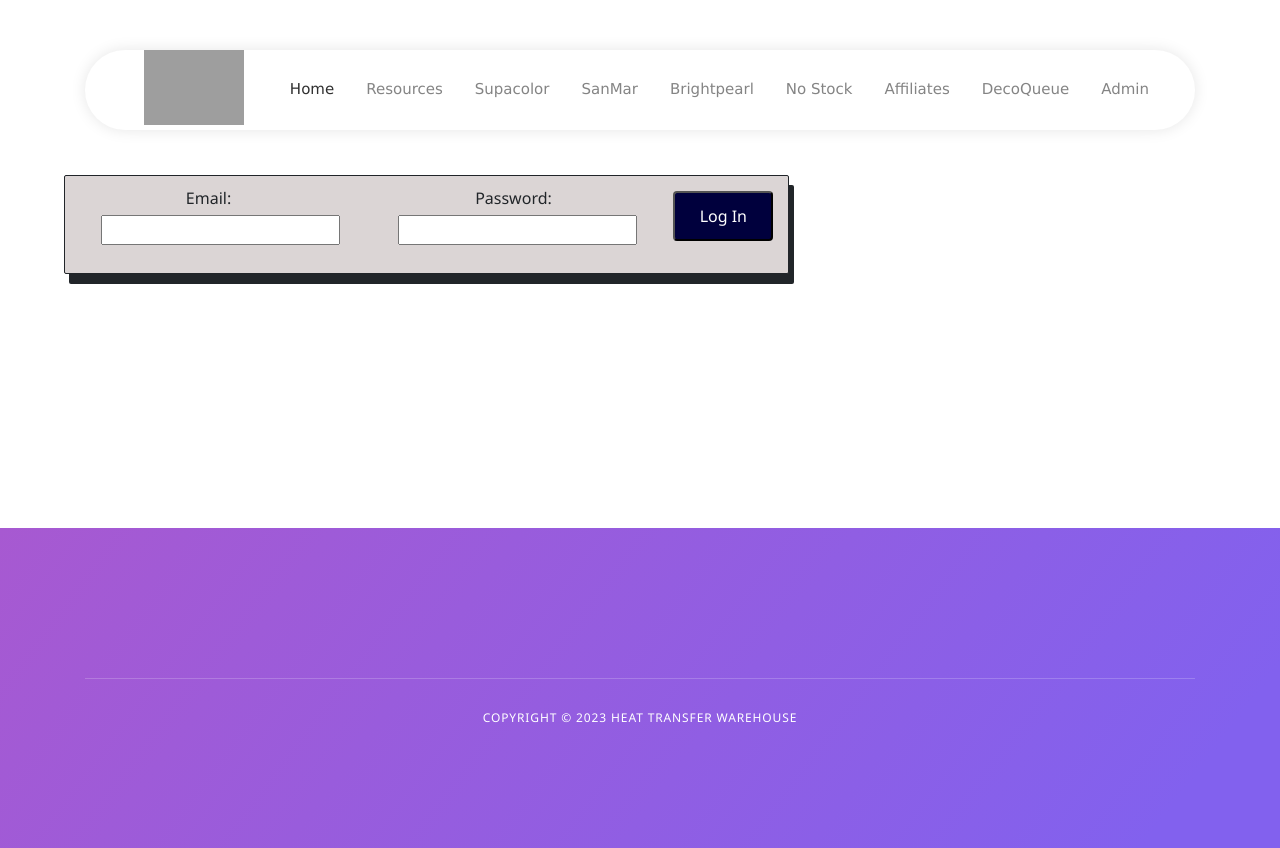
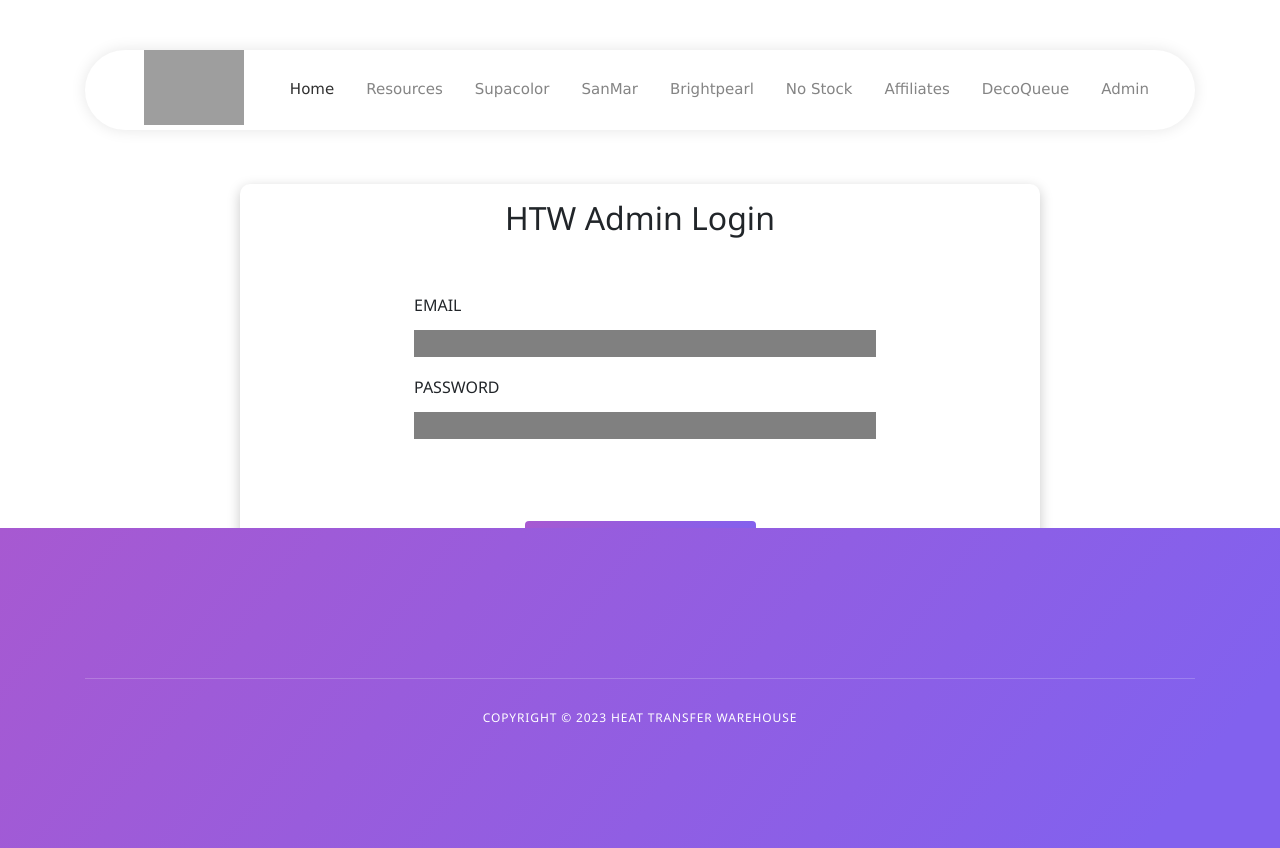
Before and after one commit to HeatTransferWarehouse/htw-manager, a React (Create React App) app: page / in a window 1280 px wide. Built offline with nearby package versions, Linux system fonts and the light colour scheme; no server answers; grey boxes are pictures that could not be loaded.

Commit message:
login style changes

```diff
--- a/src/components/App/App.css
+++ b/src/components/App/App.css
@@ -1,6 +1,6 @@
 /*A number of these stylings were brought in from the projetc template*/
 body {
-  font-family: 'Segoe UI', Tahoma, Geneva, Verdana, sans-serif;
+  font-family: "Segoe UI", Tahoma, Geneva, Verdana, sans-serif;
   margin: 0px;
 }
 
@@ -9,29 +9,31 @@ body {
   margin: 50px;
 }
 
-
 input {
   margin: 5px;
   margin-bottom: 10px;
-
 }
 
 .log-in,
 .log-out,
 .register {
-  background-color: #00003D;
+  background: linear-gradient(127deg, #a759d1 0%, #8261ee 91%);
   border-radius: 4px;
   color: white;
-  min-height: 50px;
-  min-width: 100px;
-  outline: 0;
-  cursor: pointer;
+  width: 30%;
+  height: 3em;
+  border: none;
+  transition: 0.2s;
+  margin-inline: auto;
+  margin-top: 1em;
 }
 
 .log-in:hover,
 .log-out:hover,
 .register:hover {
-  background-color: #050592;
+  background: linear-gradient(127deg, #ba8cd3 0%, #a38ee8 91%);
+  transition: 0.2s;
+  cursor: pointer;
 }
 
 /* This line makes the "Login" button look like links */
@@ -80,7 +82,6 @@ input {
 #tooltip {
   /* position: relative;  */
   display: inline-block;
-
 }
 
 /* Tooltip text */
@@ -173,7 +174,7 @@ input {
   top: 11%;
   z-index: 100000;
   background-color: white;
-  padding: .5em .5em .5em 0;
+  padding: 0.5em 0.5em 0.5em 0;
   border-radius: 15px;
 }
 
@@ -192,9 +193,10 @@ input {
   z-index: 999999;
 }
 
-.queue-nav-link, .queue-active-nav-link {
+.queue-nav-link,
+.queue-active-nav-link {
   color: #e9cbff43 !important;
-  padding: .5em;
+  padding: 0.5em;
   transition: color 1.3s linear;
   margin: 0 6em 0 6em;
 }
@@ -253,7 +255,8 @@ input {
   filter: invert(40%);
 }
 
-.infoButton:hover, .infoButton:active {
+.infoButton:hover,
+.infoButton:active {
   background-color: transparent;
   border: none;
 }
--- a/src/components/Footer/Footer.css
+++ b/src/components/Footer/Footer.css
@@ -1,6 +1,7 @@
 footer {
   /* stylings for the footer*/
   bottom: 0;
+
   position: absolute;
   background-color: #40e6d8;
   padding: 1%;
--- a/src/components/LoginPage/LoginPage.css
+++ b/src/components/LoginPage/LoginPage.css
@@ -1,25 +1,64 @@
-#shapes{
+#shapes {
   /* design styling of the login page */
-object-fit:cover;
-width:100% !important;
-max-height:100%;
+  object-fit: cover;
+  width: 100% !important;
+  max-height: 100%;
 }
 
-.reglogin{
+.reglogin {
   /* styling of the login box */
-  background-color: #dbd5d5;
-  width: 85%;
+  background-color: #ffffff;
+  width: 50em;
   padding: 15px;
-  border-radius: 2px;
-  height:100%;
-  border: 1px solid;
-  padding: 10px;
-  box-shadow: 5px 10px;
+  border-radius: 10px;
+  display: flex;
+  flex-direction: column;
+  justify-content: space-between;
+  -webkit-box-shadow: 0px 4px 13px 0px rgba(0, 0, 0, 0.22);
+  -moz-box-shadow: 0px 4px 13px 0px rgba(0, 0, 0, 0.22);
+  box-shadow: 0px 4px 13px 0px rgba(0, 0, 0, 0.22);
+  height: 25em;
+  margin-inline: auto;
+  margin-top: 20em;
+}
+
+@media screen and (max-width: 760px) {
+  .reglogin {
+    width: 100%;
+    height: 20em;
+    margin-top: 7.5em;
+  }
+}
+
+.login-input {
+  margin: 0.5em;
+  display: flex;
+  flex-direction: column;
+  width: 60%;
+  margin-inline: auto;
+  justify-content: center;
+  align-items: flex-start;
+}
+
+.login-input input {
+  width: 100%;
+  padding: none;
+  background-color: gray;
+  border: none;
+  border-bottom: 1px solid gray;
+  outline: none;
+  font-size: 16px;
+}
+.login-input input:-webkit-autofill,
+input:-webkit-autofill:hover,
+input:-webkit-autofill:focus,
+input:-webkit-autofill:active {
+  -webkit-box-shadow: 0 0 0 30px white inset !important;
 }
 
 .loginError {
   /* styling for the toast that pops up when there's an error */
-      position: fixed;;
+  position: fixed;
   /* runs animation that fades the toast error in when error fails */
   animation-name: loginError;
   animation-duration: 0.5s;
--- a/src/components/LoginPage/LoginPage.js
+++ b/src/components/LoginPage/LoginPage.js
@@ -1,6 +1,6 @@
 import React, { Component } from "react";
 import { connect } from "react-redux";
-import { Grid } from "@material-ui/core";
+import { Button, Grid } from "@material-ui/core";
 import { Alert } from "@material-ui/lab";
 import "./LoginPage.css";
 
@@ -43,8 +43,8 @@ class LoginPage extends Component {
   render() {
     return (
       <div className="login">
-      <Grid container style={{}}>
-        <Grid item xs={12} sm={12} md={8} style={{ display: "block" }}>
+        <div>
+          <div>
             <center>
               {/* if error in state is true, render this alert, shows up as a toast
             and conditionally renders based on value in state */}
@@ -59,41 +59,37 @@ class LoginPage extends Component {
               <>
                 {/* start login form */}
                 <form onSubmit={this.login} className="reglogin">
-                  <br />
-                  <div>
+                  <h2>HTW Admin Login</h2>
+                  <div className="login-inputs">
+                    <div className="login-input">
                       {/* enter email address here */}
-                    <label htmlFor="username">
-                      Email: &nbsp; &nbsp; &nbsp;{" "}
-                      {/*Creates a blank space, used for lining things up */}
+                      <label style={{ marginLeft: "5px" }} htmlFor="username">
+                        EMAIL
+                      </label>
                       <input
                         type="text"
                         name="username"
                         value={this.state.username}
                         onChange={this.handleInputChangeFor("username")}
                       />
-                    </label>
                     </div>
                     {/* enter password here */}
-                  <div>
-                    <label htmlFor="password">
-                      Password: &nbsp;
+                    <div className="login-input">
+                      <label style={{ marginLeft: "5px" }} htmlFor="password">
+                        PASSWORD
+                      </label>
                       <input
                         type="password"
                         name="password"
                         value={this.state.password}
                         onChange={this.handleInputChangeFor("password")}
                       />
-                    </label>
                     </div>
-                  <div>
+                  </div>
                   {/* runs the login function on submit */}
-                    <input
-                      className="log-in"
-                      type="submit"
-                      name="submit"
-                      value="Log In"
-                    />
-                  </div>
+                  <button className="log-in" type="submit">
+                    Login
+                  </button>
                   {/* runs login error toast */}
                   {/* {this.props.errors.loginMessage && (
                     <Alert className="loginError" style={{}} severity="error">
@@ -102,14 +98,13 @@ class LoginPage extends Component {
                   )} */}
                 </form>
               </>
-
             </center>
             <center></center>
-        </Grid>
+          </div>
           <Grid item xs={12} sm={12} md={7} style={{ display: "block" }}>
             {/* logo on login page */}
           </Grid>
-      </Grid>
+        </div>
       </div>
     ); //end return
   } //end render
```
Also changed, not shown: src/components/Pages/css/templatemo-softy-pinko.css (+103 -38 lines), 2 other files (tests, documents, lock files or other folders). Lines whose indentation alone changed are shown as unchanged.
